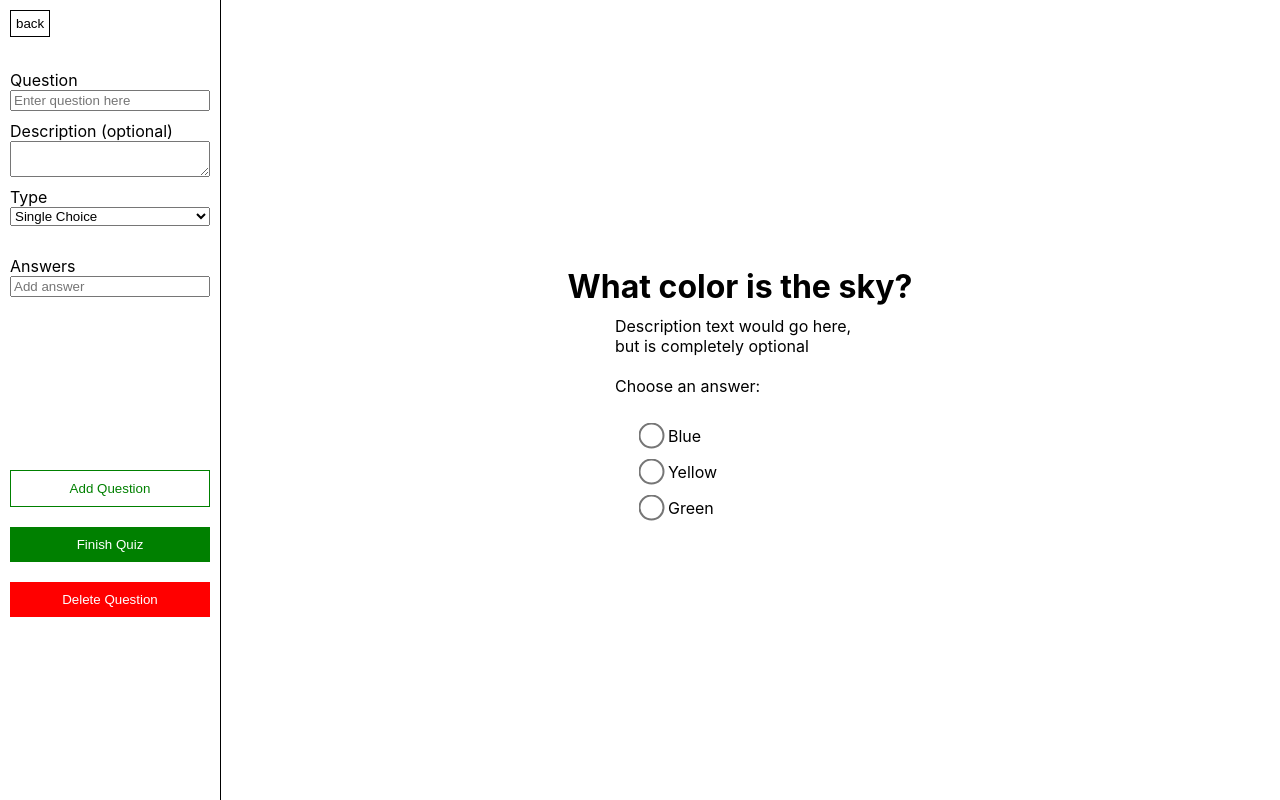
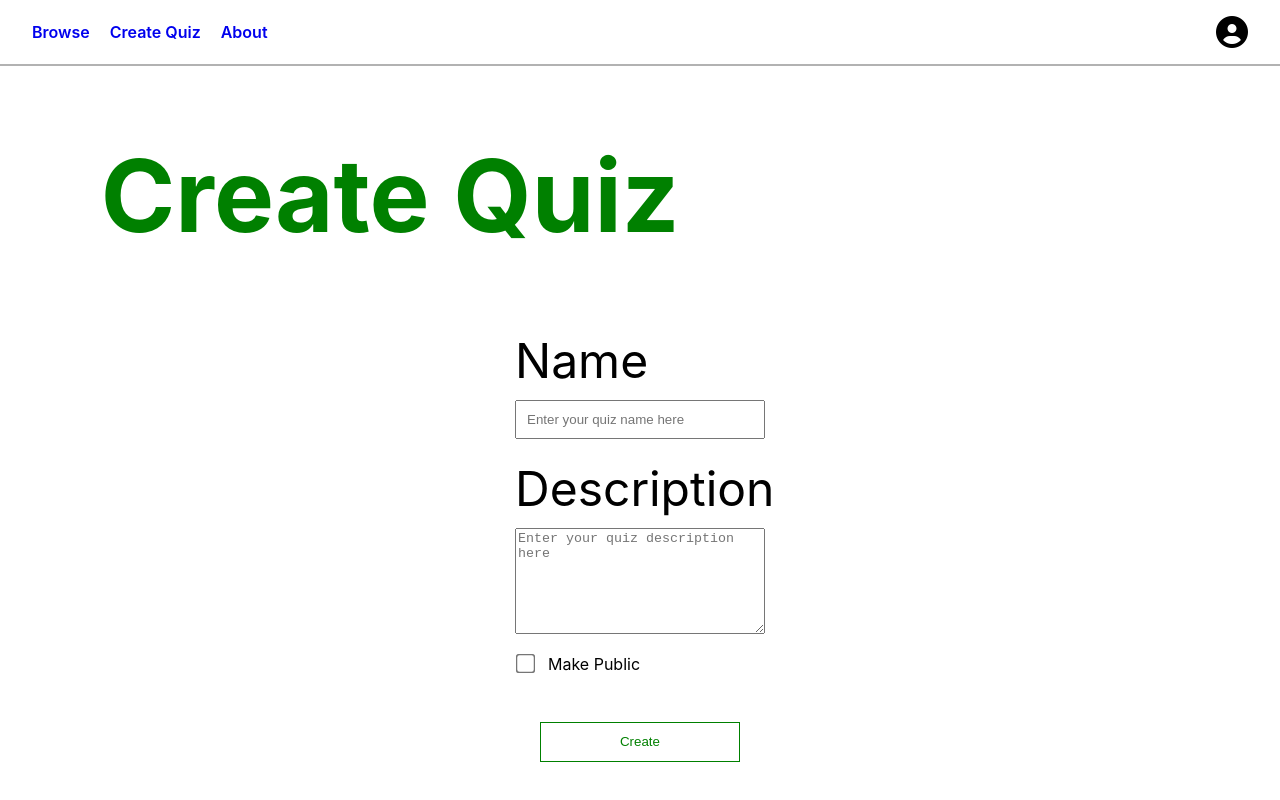
Before and after one commit to MarvelProgramming/KTrial, a React (Create React App) app in the folder client/: page /quiz/creation in a window 1280 px wide. Built offline with nearby package versions, Linux system fonts and the light colour scheme.

Commit message:
Wired up QuizCreation_Start

```diff
--- a/client/src/components/QuizCreation_Questions.jsx
+++ b/client/src/components/QuizCreation_Questions.jsx
@@ -1,15 +1,11 @@
 import React from 'react'
 import Quiz_Question from './Quiz_Question'
 
-export default function QuizCreation_Questions() {
+export default function QuizCreation_Questions({ dispatch, state }) {
   return (
     <div className="quiz-creation-questions">
       <div className="quiz-creation-questions-config1">
         <button className="back-btn">back</button>
-        <br />
-        <form onSubmit={(e) => {
-          e.preventDefault();
-        }}>
           <label htmlFor="quiz-question-text-input">Question</label>
           <input id="quiz-question-text-input" placeholder="Enter question here" />
           <label htmlFor="quiz-question-description-input">Description <span>(optional)</span></label>
@@ -23,11 +19,12 @@ export default function QuizCreation_Questions() {
           <label htmlFor="quiz-question-answers-input">Answers</label>
           <br />
           <input id="quiz-question-answers-input" placeholder="Add answer" />
-        </form>
       </div>
       <div className="quiz-creation-questions-config2">
         <button className="hollow-btn">Add Question</button>
-        <button className="filled-btn">Finish Quiz</button>
+        <button className="filled-btn" onClick={() => {
+          dispatch({ type: 'progress_stage' });
+        }}>Finish Quiz</button>
         <button>Delete Question</button>
       </div>
       <Quiz_Question />
--- a/client/src/components/QuizCreation_Review.jsx
+++ b/client/src/components/QuizCreation_Review.jsx
@@ -1,6 +1,6 @@
 import React from 'react'
 
-export default function QuizCreation_Review() {
+export default function QuizCreation_Review({ dispatch }) {
   return (
     <div className="quiz-creation-review">
       <div>
@@ -10,7 +10,9 @@ export default function QuizCreation_Review() {
         <p>Questions: 1</p>
         <p>Is Public: true</p>
         <button className="hollow-btn">Back</button>
-        <button className="filled-btn">Done</button>
+        <button className="filled-btn" onClick={() => {
+          dispatch({ type: 'progress_stage' });
+        }}>Done</button>
       </div>
     </div>
   )
--- a/client/src/components/QuizCreation_Start.jsx
+++ b/client/src/components/QuizCreation_Start.jsx
@@ -1,7 +1,7 @@
 import React from 'react'
 import Header from './Header';
 
-export default function QuizCreation_Start() {
+export default function QuizCreation_Start({ dispatch }) {
   return (
     <div className="quiz-creation-start">
       <Header />
@@ -9,19 +9,26 @@ export default function QuizCreation_Start() {
         <h1 className="page-title">Create Quiz</h1>
         <form onSubmit={(e) => {
           e.preventDefault();
+          dispatch({ type: 'progress_stage' });
         }}>
           <label className="quiz-input-label" htmlFor="quiz-name-input">
           Name
           <br/>
           </label>
-          <input id="quiz-name-input" placeholder="Enter your quiz name here" required />
+          <input id="quiz-name-input" placeholder="Enter your quiz name here" required onChange={(e) => {
+            dispatch({ type: 'update_quiz', update: { name: e.target.value } });
+          }} />
           <label className="quiz-input-label" htmlFor="quiz-description-textarea">
             Description
             <br/>
             </label>
-            <textarea id="quiz-description-textarea" placeholder="Enter your quiz description here" required />
+            <textarea id="quiz-description-textarea" placeholder="Enter your quiz description here" required onChange={(e) => {
+              dispatch({ type: 'update_quiz', update: { description: e.target.value } });
+            }} />
           <label htmlFor="make-public-checkbox">
-          <input id="make-public-checkbox" type="checkbox" name="make-public-checkbox" value="false" />
+          <input id="make-public-checkbox" type="checkbox" name="make-public-checkbox" value="false" onChange={(e) => {
+            dispatch({ type: 'update_quiz', update: { isPublic: e.target.checked } });
+          }} />
           Make Public
           </label>
           <button className="hollow-btn" type="submit">Create</button>
--- a/client/src/routes/QuizCreationPage.jsx
+++ b/client/src/routes/QuizCreationPage.jsx
@@ -1,9 +1,57 @@
-import React from "react";
+import React, { useReducer } from "react";
 import QuizCreation_Start from "../components/QuizCreation_Start";
 import QuizCreation_Questions from "../components/QuizCreation_Questions";
 import QuizCreation_Review from '../components/QuizCreation_Review';
 import QuizCreation_Finished from "../components/QuizCreation_Finished";
 
 export default function QuizCreationPage () {
-  return <QuizCreation_Questions />
+  const iState = {
+    stage: 0,
+    quiz: {
+      name: 'Default Quiz',
+      description: 'This the default quiz',
+      imageUrl: '',
+      questions: [],
+      category: 'general',
+      isPublic: false,
+      userComments: [],
+      userScores: [],
+      userScoresSum: 0,
+      userRatings: [],
+      userRatingsSum: 0
+    }
+  }
+
+  const reducer = (state, action) => {
+    switch(action.type) {
+      case 'progress_stage':
+        return { ...state, stage: state.stage + 1 };
+      case 'regress_stage':
+        return { ...state, stage: state.stage - 1};
+      case 'update_quiz':
+        console.log(`Updated quiz!`);
+        console.log({ ...state, quiz: { ...state.quiz, ...action.update } });
+        return { ...state, quiz: { ...state.quiz, ...action.update } };
+      default:
+        return state;
+    }
+  }
+
+  const [state, dispatch] = useReducer(reducer, iState);
+
+  const getCurrentPage = () => {
+    switch(state.stage) {
+      case 1:
+        return <QuizCreation_Questions dispatch={dispatch} state={state} />
+      case 2:
+        return <QuizCreation_Review dispatch={dispatch} state={state} />
+      case 3:
+        return <QuizCreation_Finished dispatch={dispatch} state={state} />
+      default:
+      case 0:
+        return <QuizCreation_Start dispatch={dispatch} />
+    }
+  }
+
+  return getCurrentPage();
 };
--- a/client/src/styles/App.css
+++ b/client/src/styles/App.css
@@ -192,7 +192,7 @@ body,
   max-width: 250px;
 }
 
-.quiz-creation-start form label {
+.quiz-creation-start label {
   font-size: clamp(1rem, 2.2rem + 1vw, 5em);
 }
 
@@ -262,7 +262,7 @@ body,
 
 .quiz-creation-questions-config1 {
   margin: 0 auto;
-  padding-top: 50px;
+  padding-top: 100px;
   grid-column-start: 1;
   grid-row-start: 1;
   width: calc(15rem + 10vw);
```
